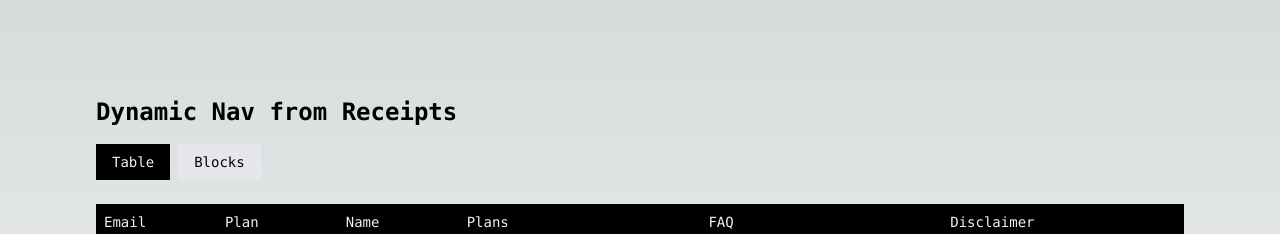
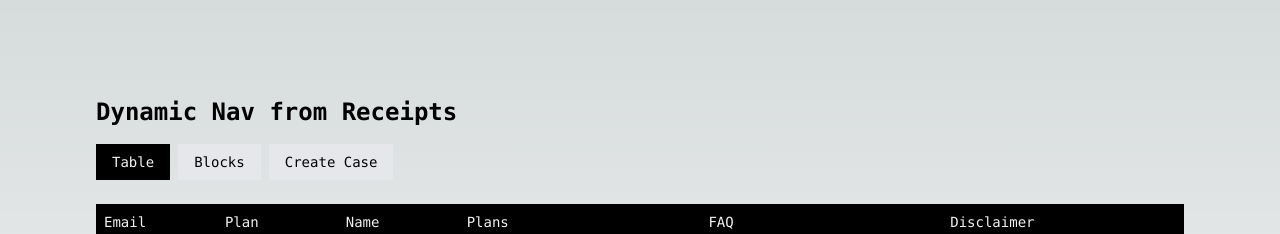
Before and after one commit to Niravpatel129/serty.io, a Next.js app: page /feature/1 in a window 1280 px wide. Shown: the top 234 px of the page. Built offline with nearby package versions, Linux system fonts and the light colour scheme.

Commit message:
* feat(package.json): added DnD Kit dependencies * feat(page.tsx): implemented drag and drop functionality

```diff
--- a/package.json
+++ b/package.json
@@ -9,6 +9,9 @@
     "lint": "next lint"
   },
   "dependencies": {
+    "@dnd-kit/core": "^6.1.0",
+    "@dnd-kit/sortable": "^8.0.0",
+    "@dnd-kit/utilities": "^3.2.2",
     "framer-motion": "^11.2.12",
     "next": "14.2.4",
     "react": "^18",
--- a/src/app/feature/[featureId]/page.tsx
+++ b/src/app/feature/[featureId]/page.tsx
@@ -1,16 +1,62 @@
 'use client';
+import {
+  DndContext,
+  KeyboardSensor,
+  PointerSensor,
+  closestCenter,
+  useSensor,
+  useSensors,
+} from '@dnd-kit/core';
+import {
+  SortableContext,
+  sortableKeyboardCoordinates,
+  useSortable,
+  verticalListSortingStrategy,
+} from '@dnd-kit/sortable';
+import { CSS } from '@dnd-kit/utilities';
 import { useState } from 'react';
+
+function SortableItem(props) {
+  const { attributes, listeners, setNodeRef, transform, transition } = useSortable({
+    id: props.id,
+  });
+
+  const style = {
+    transform: CSS.Transform.toString(transform),
+    transition,
+  };
+
+  return (
+    <li
+      ref={setNodeRef}
+      style={style}
+      {...attributes}
+      {...listeners}
+      className='p-2 mb-2 bg-gray-100'
+    >
+      {props.children}
+    </li>
+  );
+}
 
 export default function Page() {
   const [blocks, setBlocks] = useState({
+    features: ['Feature 1', 'Feature 2'],
     accounts: ['john.doe@example.com', 'jane.doe@example.com'],
     browsers: ['Chrome', 'Firefox', 'Safari'],
-    testCases: ['Test Case 1', 'Test Case 2'],
   });
 
   const [selectedBlock, setSelectedBlock] = useState('');
   const [newValue, setNewValue] = useState('');
-  const [activeTab, setActiveTab] = useState('table'); // 'table' or 'blocks'
+  const [activeTab, setActiveTab] = useState('table');
+  const [caseItems, setCaseItems] = useState([]);
+
+  const sensors = useSensors(
+    useSensor(PointerSensor),
+    useSensor(KeyboardSensor, {
+      coordinateGetter: sortableKeyboardCoordinates,
+    }),
+  );
 
   const renderRow = (email, plan, name, dynamicNav, faq, disclaimer) => {
     return (
@@ -18,7 +64,7 @@ export default function Page() {
         <div className='overflow-hidden text-ellipsis whitespace-nowrap'>{email}</div>
         <div className='overflow-hidden text-ellipsis whitespace-nowrap'>{plan}</div>
         <div className='overflow-hidden text-ellipsis whitespace-nowrap'>{name}</div>
-        <div className=' overflow-hidden text-ellipsis whitespace-nowrap bg-[#000] p-2 text-[#f1f1f1]'>
+        <div className='overflow-hidden text-ellipsis whitespace-nowrap bg-[#000] p-2 text-[#f1f1f1]'>
           {dynamicNav}
         </div>
         <div className='overflow-hidden text-ellipsis whitespace-nowrap'>{faq}</div>
@@ -56,7 +102,26 @@ export default function Page() {
     setBlocks(newBlocks);
   };
 
+  const handleDragEnd = (event) => {
+    const { active, over } = event;
+
+    if (active.id !== over.id) {
+      const activeBlock = Object.keys(blocks).find((blockName) =>
+        blocks[blockName].includes(active.id),
+      );
+
+      if (activeBlock && over.id === 'case') {
+        setCaseItems((prevItems) => [...prevItems, active.id]);
+        setBlocks((prevBlocks) => ({
+          ...prevBlocks,
+          [activeBlock]: prevBlocks[activeBlock].filter((item) => item !== active.id),
+        }));
+      }
+    }
+  };
+
   return (
+    <DndContext sensors={sensors} collisionDetection={closestCenter} onDragEnd={handleDragEnd}>
       <main className='flex min-h-screen flex-col items-center justify-between p-24'>
         <div className='z-10 w-full max-w-7xl items-center justify-between font-mono text-sm'>
           <div className='flex items-center justify-between mb-4'>
@@ -74,12 +139,20 @@ export default function Page() {
               Table
             </button>
             <button
-            className={`px-4 py-2 ${
+              className={`mr-2 px-4 py-2 ${
                 activeTab === 'blocks' ? 'bg-[#000] text-[#f1f1f1]' : 'bg-gray-200'
               }`}
               onClick={() => setActiveTab('blocks')}
             >
               Blocks
+            </button>
+            <button
+              className={`px-4 py-2 ${
+                activeTab === 'createCase' ? 'bg-[#000] text-[#f1f1f1]' : 'bg-gray-200'
+              }`}
+              onClick={() => setActiveTab('createCase')}
+            >
+              Create Case
             </button>
           </div>
 
@@ -167,7 +240,42 @@ export default function Page() {
               ))}
             </div>
           )}
+
+          {activeTab === 'createCase' && (
+            <div className='mt-8 flex'>
+              <div className='w-1/2 pr-4'>
+                <h2 className='text-xl font-bold mb-4'>Available Items</h2>
+                {Object.entries(blocks).map(([blockName, items]) => (
+                  <div key={blockName}>
+                    <h3 className='font-bold'>{blockName}</h3>
+                    <SortableContext items={items} strategy={verticalListSortingStrategy}>
+                      <ul className='min-h-[50px] border p-2'>
+                        {items.map((item) => (
+                          <SortableItem key={item} id={item}>
+                            {item}
+                          </SortableItem>
+                        ))}
+                      </ul>
+                    </SortableContext>
+                  </div>
+                ))}
+              </div>
+              <div className='w-1/2 pl-4'>
+                <h2 className='text-xl font-bold mb-4'>Case Items</h2>
+                <SortableContext items={caseItems} strategy={verticalListSortingStrategy}>
+                  <ul className='min-h-[200px] border p-2'>
+                    {caseItems.map((item) => (
+                      <SortableItem key={item} id={item}>
+                        {item}
+                      </SortableItem>
+                    ))}
+                  </ul>
+                </SortableContext>
+              </div>
+            </div>
+          )}
         </div>
       </main>
+    </DndContext>
   );
 }
```
Also changed, not shown: 1 other file (tests, documents, lock files or other folders). Lines whose indentation alone changed are shown as unchanged.
